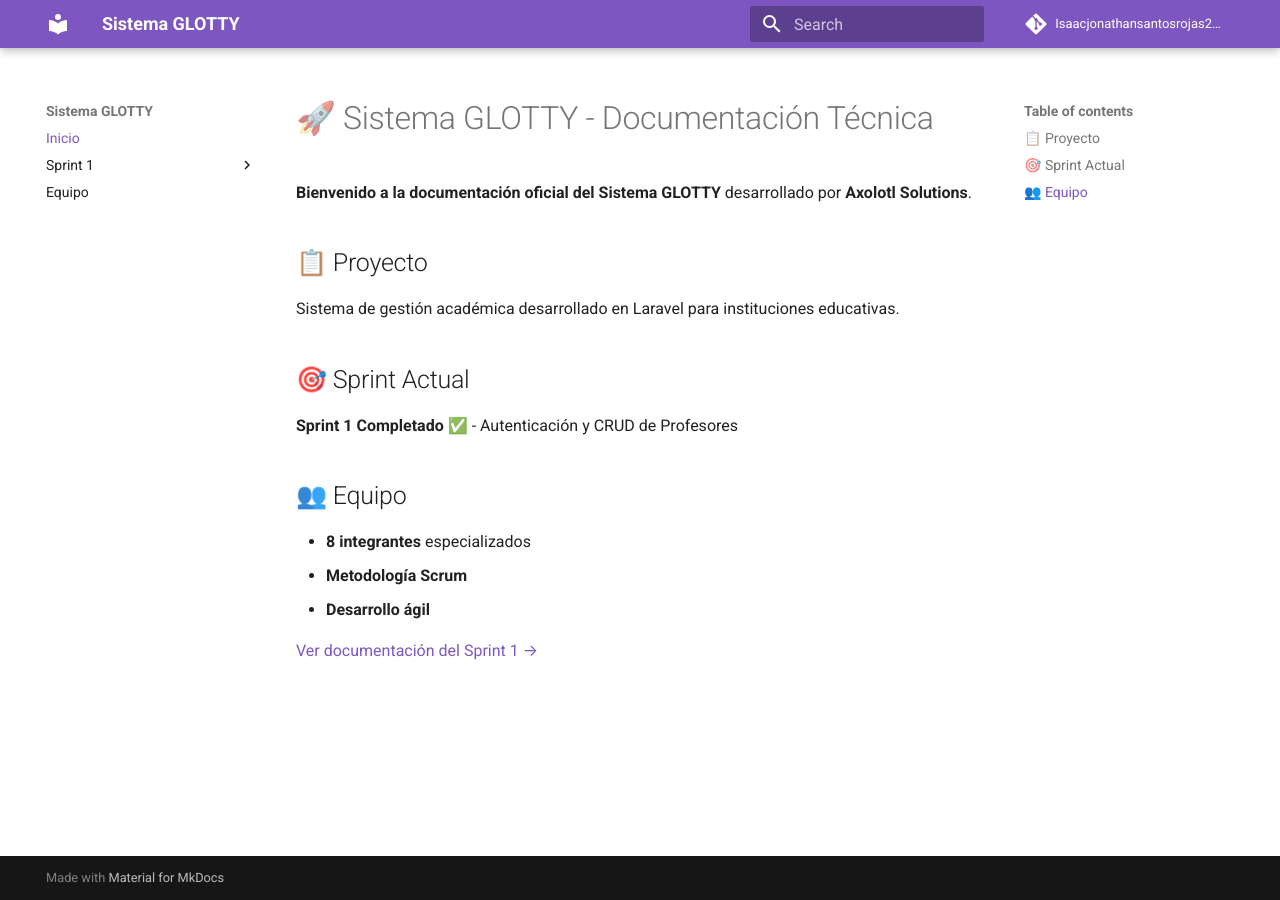
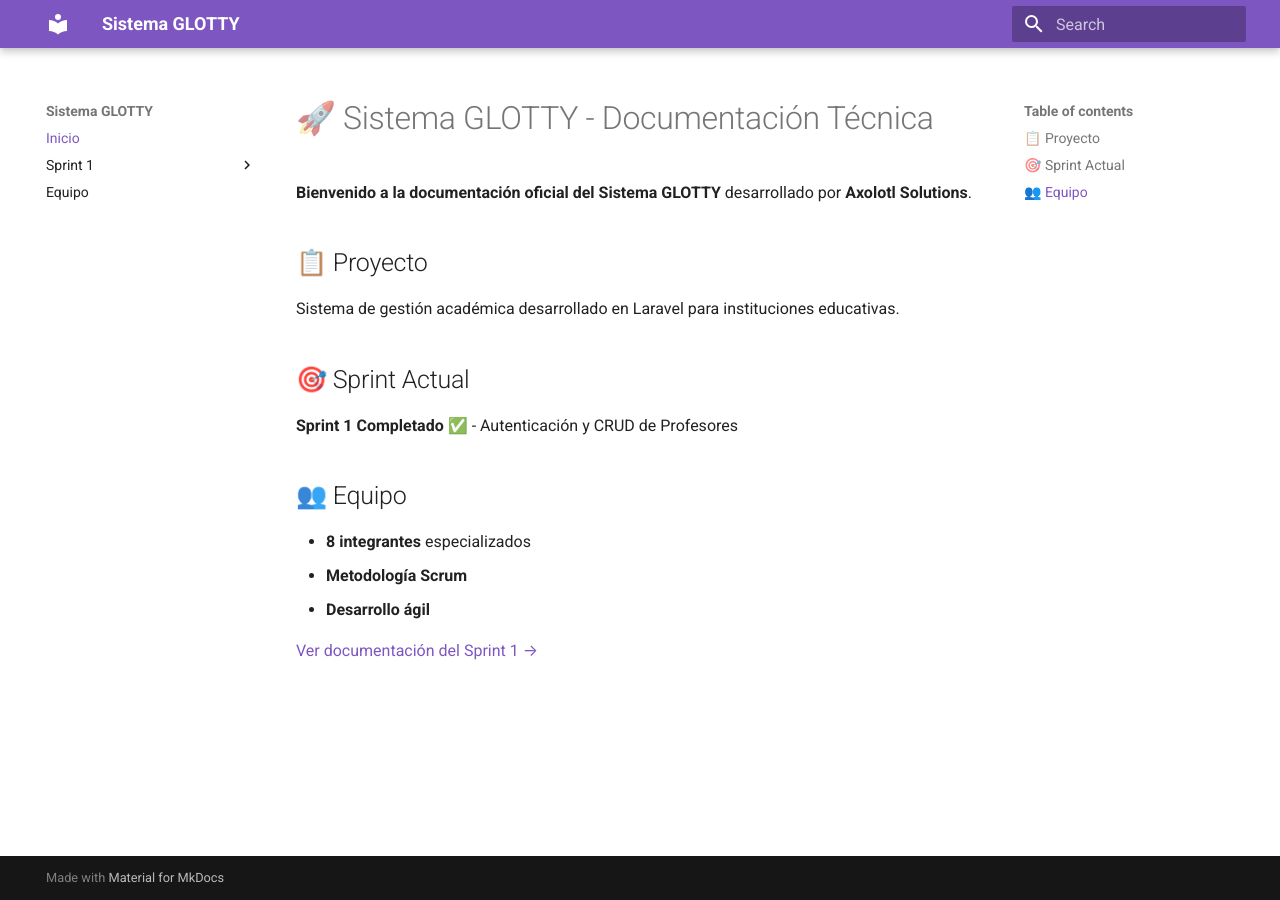
Before and after one commit to IsaacJonathanSantosRojas22590359/glottypage, an MkDocs documentation site: the page built from docs/index.md, in a window 1280 px wide. Built offline with MkDocs 1.6.1 and Material for MkDocs 9.7.7, drawn with Linux system fonts in a browser that asks for light colours; some of the changed lines change nothing that is shown.

Commit message:
documentacion_autenticacioncolores1

```diff
--- a/mkdocs.yml
+++ b/mkdocs.yml
@@ -1,7 +1,3 @@
-site_name: Sistema GLOTTY
-site_description: Documentación técnica por Axolotl Solutions
-site_author: Axolotl Solutions
-repo_url: https://isaacjonathansantosrojas22590359.github.io/glottypage/
 site_name: Sistema GLOTTY
 site_description: Documentación técnica por Axolotl Solutions
 site_author: Axolotl Solutions
@@ -26,6 +22,8 @@
   - attr_list
   - pymdownx.highlight
   - pymdownx.superfences
+  - pymdownx.inlinehilite
+  - codehilite
 
 plugins:
   - search
```
